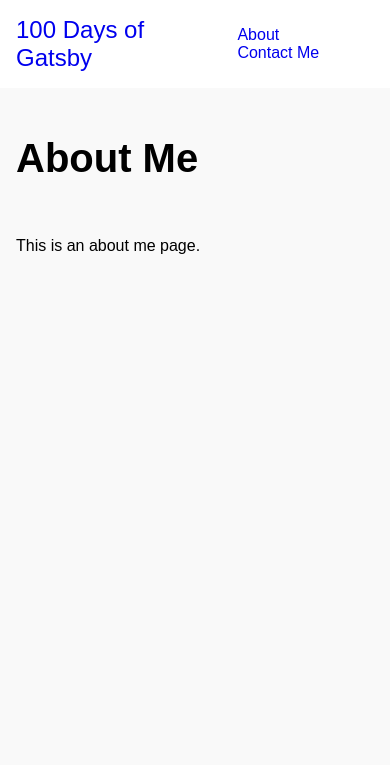
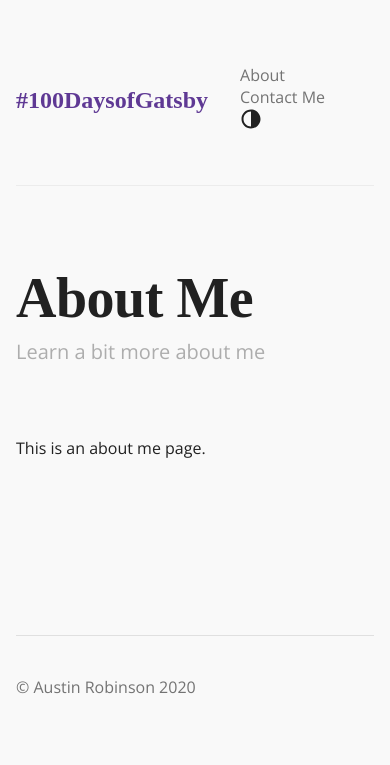
Before and after one commit to AustinMRobinson/100daysblog, a Gatsby site: page /about in a window 390 px wide. Built offline with nearby package versions, Linux system fonts and the light colour scheme; Gatsby itself is replaced by a stand-in of ours; a web font is replaced by a local one.

Commit message:
Added support for gatsby-image and finally added dark mode! Which is responsive to the user's OS preference on first load

```diff
--- a/gatsby-config.js
+++ b/gatsby-config.js
@@ -7,11 +7,34 @@
 module.exports = {
   /* Your site config here */
   siteMetadata: {
-    title: `100 Days of Gatsby`,
+    title: `#100DaysofGatsby`,
     author: `Austin Robinson`,
-    description: `A blog detailing my experiences building in the 100 Days of Gatsby Challenge!`
+    description: `A blog detailing my experiences building in the 100 Days of Gatsby Challenge!`,
+    avatar: `/img/profpic.JPG`
   },
   plugins: [
+    `gatsby-plugin-dark-mode`,
+    `gatsby-plugin-sass`,
+    {
+      resolve: `gatsby-source-filesystem`,
+          options: {
+              path: `${__dirname}/static/img`,
+              name: 'images',
+          },
+    },
+    {
+      resolve: `gatsby-transformer-remark`,
+      options: {
+          plugins: [
+              {
+                  resolve: `gatsby-remark-images`,
+                  options: {
+                      maxWidth: 940,
+                  },
+              },
+          ],
+      },
+  },
     `gatsby-plugin-sharp`,
     `gatsby-transformer-sharp`,
     `gatsby-plugin-netlify-cms`,
--- a/gatsby-node.js
+++ b/gatsby-node.js
@@ -1,8 +1,10 @@
 const path = require(`path`)
 const { createFilePath } = require(`gatsby-source-filesystem`)
+const { fmImagesToRelative } = require('gatsby-remark-relative-images');
 
 exports.onCreateNode = ({ node, getNode, actions }) => {
   const { createNodeField } = actions
+  fmImagesToRelative(node)
   if (node.internal.type === `MarkdownRemark`) {
     const slug = createFilePath({ node, getNode, basePath: `pages` })
     createNodeField({
--- a/package.json
+++ b/package.json
@@ -19,16 +19,21 @@
     "babel-plugin-styled-components": "^1.10.6",
     "gatsby": "^2.18.12",
     "gatsby-image": "^2.2.37",
+    "gatsby-plugin-dark-mode": "^1.1.0",
     "gatsby-plugin-emotion": "^4.1.18",
     "gatsby-plugin-manifest": "^2.2.34",
     "gatsby-plugin-netlify-cms": "^4.1.34",
     "gatsby-plugin-offline": "^3.0.30",
     "gatsby-plugin-react-helmet": "^3.1.18",
+    "gatsby-plugin-sass": "^2.1.26",
     "gatsby-plugin-sharp": "^2.3.10",
+    "gatsby-remark-images": "^3.1.39",
+    "gatsby-remark-relative-images": "^0.2.3",
     "gatsby-source-filesystem": "^2.1.43",
     "gatsby-transformer-remark": "^2.6.45",
     "gatsby-transformer-sharp": "^2.3.9",
     "netlify-cms-app": "^2.10.1",
+    "node-sass": "^4.13.0",
     "react": "^16.12.0",
     "react-dom": "^16.12.0",
     "react-helmet": "^5.2.1"
--- a/src/components/container.js
+++ b/src/components/container.js
@@ -1,7 +1,14 @@
 import styled from "@emotion/styled"
+import { css } from '@emotion/core'
+
+const dynamicStyle = props =>
+  css`
+    max-width: ${props.width};
+  `
 
 const Container = styled.div`
-    max-width: 800px;
+    max-width: 960px;
+    ${dynamicStyle};
     margin: 0 auto;
     padding: 0 1rem;
 `
--- /dev/null
+++ b/src/components/footer.js
@@ -0,0 +1,36 @@
+import React from 'react'
+import { useStaticQuery, graphql } from 'gatsby'
+import styled from '@emotion/styled'
+import Container from "../components/container"
+
+const StyledFooter = styled.footer`
+    margin-top: 8rem;
+    padding: 1.5rem 0 3rem 0;
+    border-top: 1px solid rgba(0,0,0,0.1);
+    color: #737373;
+`
+
+const Footer = () => {
+    const today = new Date()
+
+    const data = useStaticQuery(graphql`
+    query {
+        site {
+          siteMetadata {
+            author
+          }
+        }
+      }
+    `)
+
+    return (
+        <Container>
+            <StyledFooter>
+                <p>© {data.site.siteMetadata.author} {today.getFullYear()}</p>
+            </StyledFooter>
+        </Container>
+
+    )
+}
+
+export default Footer
--- /dev/null
+++ b/src/components/gatsby-browser.js
@@ -0,0 +1 @@
+import "./src/styles/global.css"
--- a/src/components/header.js
+++ b/src/components/header.js
@@ -2,15 +2,17 @@ import React from 'react'
 import { Link, graphql, useStaticQuery } from 'gatsby'
 import styled from "@emotion/styled"
 import Container from '../components/container'
+import ModeToggle from './modetoggle';
 
 const StyledHeader = styled.header`
-    padding: 1rem 0;
-    margin-bottom: 3rem;
-    background: white;
+    padding: 4rem 0 0 0;
+    margin-bottom: 1rem;
     nav {
         display: flex;
         justify-content: space-between;
         align-items: center;
+        padding-bottom: 3rem;
+        border-bottom: 1px solid var(--eventransparent);
     }
     a {
         text-decoration: none;
@@ -19,6 +21,13 @@ const StyledHeader = styled.header`
 
 const NavMain = styled(Link)`
     font-size: 1.5rem;
+    font-family: 'futura-pt';
+    font-weight: 600;
+    color: var(--accent);
+    transition: 0.3s all ease-in-out;
+    &:hover {
+        color: var(--hoveraccent);
+    }
 `
 
 const NavItems = styled.ul`
@@ -26,18 +35,26 @@ const NavItems = styled.ul`
     margin: 0;
     padding: 0;
     li {
-        display: inline-block;
+        display: inline-flex;
         margin-left: 2rem;
+        a {
+            color: var(--foreground2);
+            transition: 0.3s all ease-in-out;
+            &:hover {
+                color: var(--foreground0);
+            }
+        }
     }
 `
 
-const Header = () => {
-
+const Header = (props) => {
     const data = useStaticQuery(graphql`
         query {
             site {
             siteMetadata {
                 title
+                author
+                avatar
             }
             }
         }
@@ -51,6 +68,7 @@ const Header = () => {
                     <NavItems>
                         <li><Link to="/about">About</Link></li>
                         <li><Link to="/contact">Contact Me</Link></li>
+                        <li><ModeToggle></ModeToggle></li>
                     </NavItems>
                 </nav>
             </Container>
--- /dev/null
+++ b/src/components/hero.js
@@ -0,0 +1,31 @@
+import React from 'react'
+import styled from '@emotion/styled'
+import Container from '../components/container'
+
+const StyledHero = styled.section`
+    padding: 2rem 0 3rem 0;
+`
+
+const Header = styled.h1`
+    font-size: 3.5rem;
+    margin: 0 0 .5rem 0;
+`
+
+const Subheader = styled.p`
+    font-size: 1.25rem;
+    color: var(--foreground3);
+    margin: .5rem 0;
+`
+
+const Hero = (props) => {
+    return (
+        <StyledHero>
+            <Container width={props.width}>
+                <Header>{props.title}</Header>
+                <Subheader>{props.subtitle}</Subheader>
+            </Container>
+        </StyledHero>
+    )
+}
+
+export default Hero
--- a/src/components/layout.js
+++ b/src/components/layout.js
@@ -1,23 +1,11 @@
 import React from 'react'
 import Header from '../components/header'
-import Container from '../components/container'
 import styled from "@emotion/styled"
 import { Global, css } from "@emotion/core"
 import SEO from "../components/seo"
-
-const PageHeader = styled.h1`
-    font-size: 2.5rem;
-    margin-bottom: .5rem;
-`
-
-const PageSubheader = styled.p`
-    font-size: .8rem;
-    text-transform: uppercase;
-    letter-spacing: .5px;
-    font-weight: 700;
-    color: #737373;
-    margin: .5rem 0;
-`
+import Footer from "../components/footer"
+import { ThemeToggler } from "gatsby-plugin-dark-mode"
+import "../styles/global.css"
 
 const Content = styled.div`
     padding: 2rem 0;
@@ -25,31 +13,37 @@ const Content = styled.div`
 
 const Layout = (props) => {
     return (
+        <ThemeToggler>
+        {({ toggleTheme }) => (
         <div>
             <Global
                 styles={css`
+                    @import url('https://fonts.googleapis.com/css?family=Open+Sans:300,400,400i,600,700&display=swap');
+                    @import url("https://use.typekit.net/gpp0qrl.css");
                     * {
-                        font-family: sans-serif;
+                        font-family: 'Open Sans', sans-serif;
                     }
                     body {
-                        background: #f9f9f9;
                         margin: 0;
+                    }
+                    h1, h2, h3, h4, h5, h6 {
+                        font-family: 'futura-pt';
+                        font-weight: 600;
+                        letter-spacing: -0.5px;
                     }
                 `}
             />
-            <Header></Header>
+            <Header toggleTheme={toggleTheme}></Header>
             <SEO title={props.title} description={props.description}></SEO>
-            <section>
-                <Container>
-                    <PageHeader>{props.title}</PageHeader>
-                    <PageSubheader>{props.subtitle}</PageSubheader>
-                    <Content>
-                        {props.children}
-                    </Content>
-                </Container>
-            </section>
+            <main>
+                <Content>
+                    {props.children}
+                </Content>
+            </main>
+            <Footer></Footer>
         </div>
-
+        )}
+    </ThemeToggler>
     )
 }
 
--- /dev/null
+++ b/src/components/modetoggle.js
@@ -0,0 +1,43 @@
+import { ThemeToggler } from "gatsby-plugin-dark-mode"
+import React, { useState } from "react"
+import styled from "@emotion/styled"
+
+const ToggleWrapper = styled.div`
+  cursor: pointer;
+`
+
+const ModeToggle = () => {
+  const [darkMode, setDarkMode] = useState(false)
+
+  return (
+    <>
+      <ThemeToggler>
+        {({ toggleTheme }) => (
+          <ToggleWrapper
+            onClick={() => {
+              toggleTheme(darkMode ? "dark" : "light")
+              setDarkMode(!darkMode)
+            }}
+          >
+            <svg
+              version="1.1"
+              width="24"
+              viewBox="0 0 48 48"
+              xmlns="http://www.w3.org/2000/svg"
+              fill="var(--foreground0)"
+            >
+              <path
+                d="M22 41C32.4934 41 41 32.4934 41 22C41 11.5066 32.4934 3 22
+  3C11.5066 3 3 11.5066 3 22C3 32.4934 11.5066 41 22 41ZM7 22C7
+  13.7157 13.7157 7 22 7V37C13.7157 37 7 30.2843 7 22Z"
+                class="icon-module--icon--1ihz7"
+              ></path>
+            </svg>
+          </ToggleWrapper>
+        )}
+      </ThemeToggler>
+    </>
+  )
+}
+
+export default ModeToggle
--- a/src/pages/about.js
+++ b/src/pages/about.js
@@ -1,14 +1,16 @@
 import React from "react"
 import Layout from '../components/layout'
+import Hero from '../components/hero'
+import Container from '../components/container'
 
 const AboutPage = () => {
     return (
-        <div>
-            <Layout title="About Me">
+        <Layout title="About Me">
+            <Hero title="About Me" subtitle="Learn a bit more about me"/>
+            <Container>
                 <p>This is an about me page.</p>
-            </Layout>
-        </div>
-
+            </Container>
+        </Layout>
     )
 }
 
--- a/src/pages/my-files.js
+++ b/src/pages/my-files.js
@@ -1,11 +1,15 @@
 import React from 'react'
 import { graphql } from 'gatsby'
 import Layout from '../components/layout'
+import Hero from '../components/hero'
+import Container from '../components/container'
 
 const MyFilesPage = ({ data }) => {
     console.log(data)
     return (
         <Layout title="My Files">
+            <Hero title="My Files"/>
+            <Container>
                 <table>
                     <thead>
                         <tr>
@@ -26,6 +30,7 @@ const MyFilesPage = ({ data }) => {
                         ))}
                     </tbody>
                 </table>
+            </Container>
         </Layout>
     )
 }
--- /dev/null
+++ b/src/styles/global.css
@@ -0,0 +1,41 @@
+body {
+    -webkit-font-smoothing: antialiased;
+    --bg: #f9f9f9;
+    background-color: var(--bg);
+    color: var(--foreground0);
+
+    --foreground0: #212121;
+    --foreground1: #2e2e2e;
+    --foreground2: #737373;
+    --foreground3: #adadad;
+
+    --accent: #5f3994;
+    --hoveraccent: #322362;
+    --transparentaccent: #cabeda;
+
+    --transparent0: rgba(0,0,0,0.05);
+    --transparent1: rgba(0,0,0,0.15);
+    --transparent2: rgba(0,0,0,0.2);
+    --eventransparent: rgba(0,0,0,0.05);
+}
+
+body.dark {
+    -webkit-font-smoothing: antialiased;
+    --bg: #0f0f0f;
+    background-color: var(--bg);
+    color: var(--foreground0);
+
+    --foreground0: #f9f9f9;
+    --foreground1: #d9d9d9;
+    --foreground2: #adadad;
+    --foreground3: #737373;
+
+    --accent: #9375bd;
+    --hoveraccent: #aa97c4;
+    --transparentaccent: #261b4b;
+
+    --transparent0: rgba(0,0,0,0.25);
+    --transparent1: rgba(0,0,0,0.4);
+    --transparent2: rgba(0,0,0,0.5);
+    --eventransparent: rgba(255,255,255,0.05);
+}
```
Also changed, not shown: src/pages/contact.js (+6 -1 lines), src/pages/index.js (+48 -20 lines), src/templates/blog-post.js (+22 -7 lines), static/img/profpic.JPG (added), 1 other file. Lines whose indentation alone changed are shown as unchanged.
